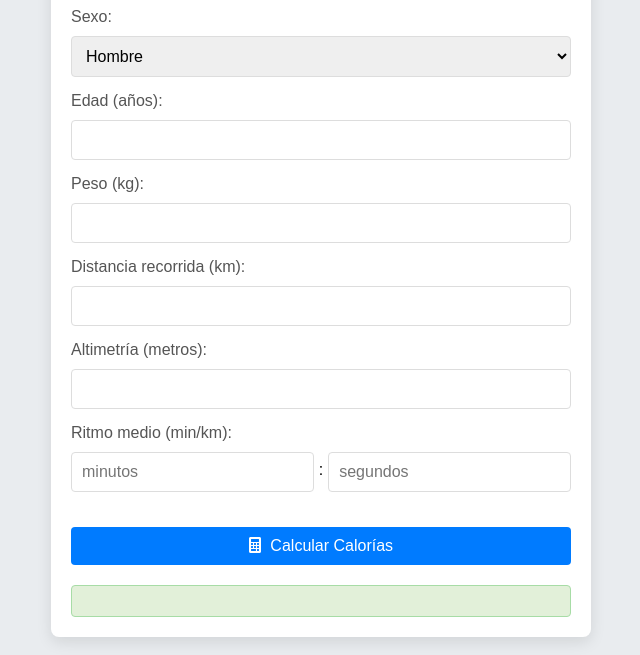
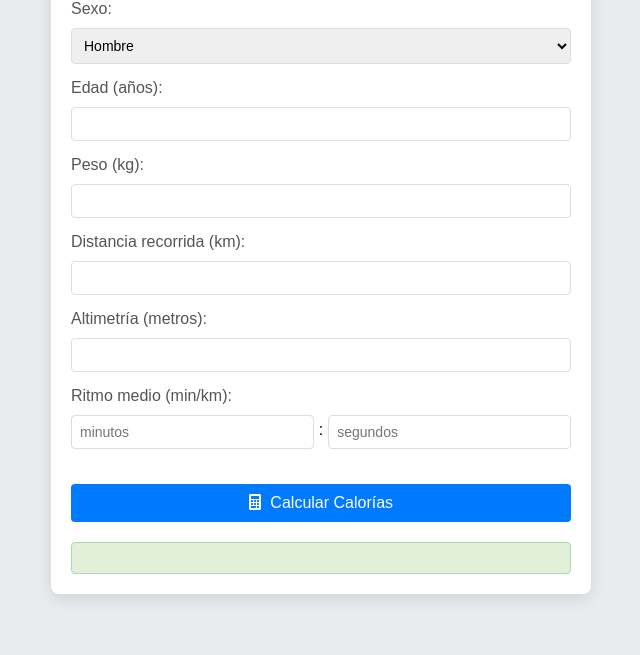
Before and after one commit to cociredefdev/calculo-de-calorias, a plain HTML site: page index.html in a window 1280 px wide. Shown: the part 145-800 px from the top of the page, without its empty margins (319-959 px from the left). Drawn offline with Linux system fonts and the light colour scheme.

Commit message:
Add files via upload

```diff
--- a/styles.css
+++ b/styles.css
@@ -10,7 +10,7 @@ body {
 }
 
 .container {
-    width: 90%;
+    width: calc(90% - 1.5cm);
     max-width: 500px;
     padding: 20px;
     background: #fff;
@@ -22,6 +22,7 @@ body {
 h1 {
     margin-bottom: 20px;
     color: #333;
+    font-size: 24px; /* Reducir tamaño de la fuente */
 }
 
 h1 i {
@@ -38,15 +39,16 @@ label {
     display: block;
     margin-bottom: 5px;
     color: #555;
+    font-size: 16px; /* Reducir tamaño de la fuente */
 }
 
 input, select {
     width: 100%;
-    padding: 10px;
+    padding: 8px; /* Reducir tamaño de los inputs */
     border: 1px solid #ddd;
     border-radius: 4px;
     margin-top: 5px;
-    font-size: 16px;
+    font-size: 14px; /* Reducir tamaño de la fuente de los inputs */
     box-sizing: border-box; /* Asegura que el padding no afecte el ancho total */
 }
 
@@ -58,9 +60,10 @@ input, select {
 
 #paceInput input {
     width: 50%;
-    padding: 10px;
+    padding: 8px; /* Reducir tamaño de los inputs */
     border: 1px solid #ddd;
     border-radius: 4px;
+    font-size: 14px; /* Reducir tamaño de la fuente de los inputs */
 }
 
 button {
```
